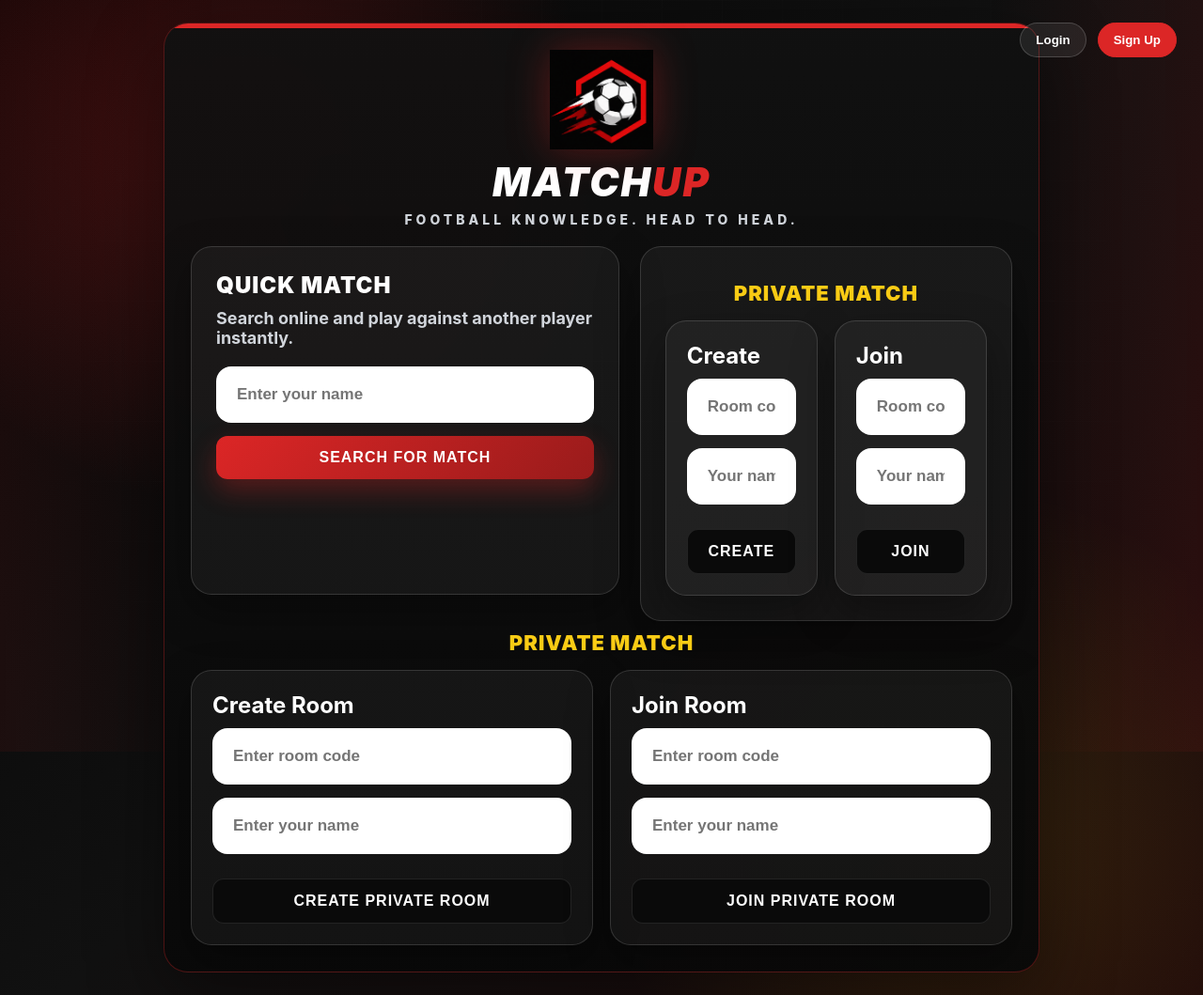
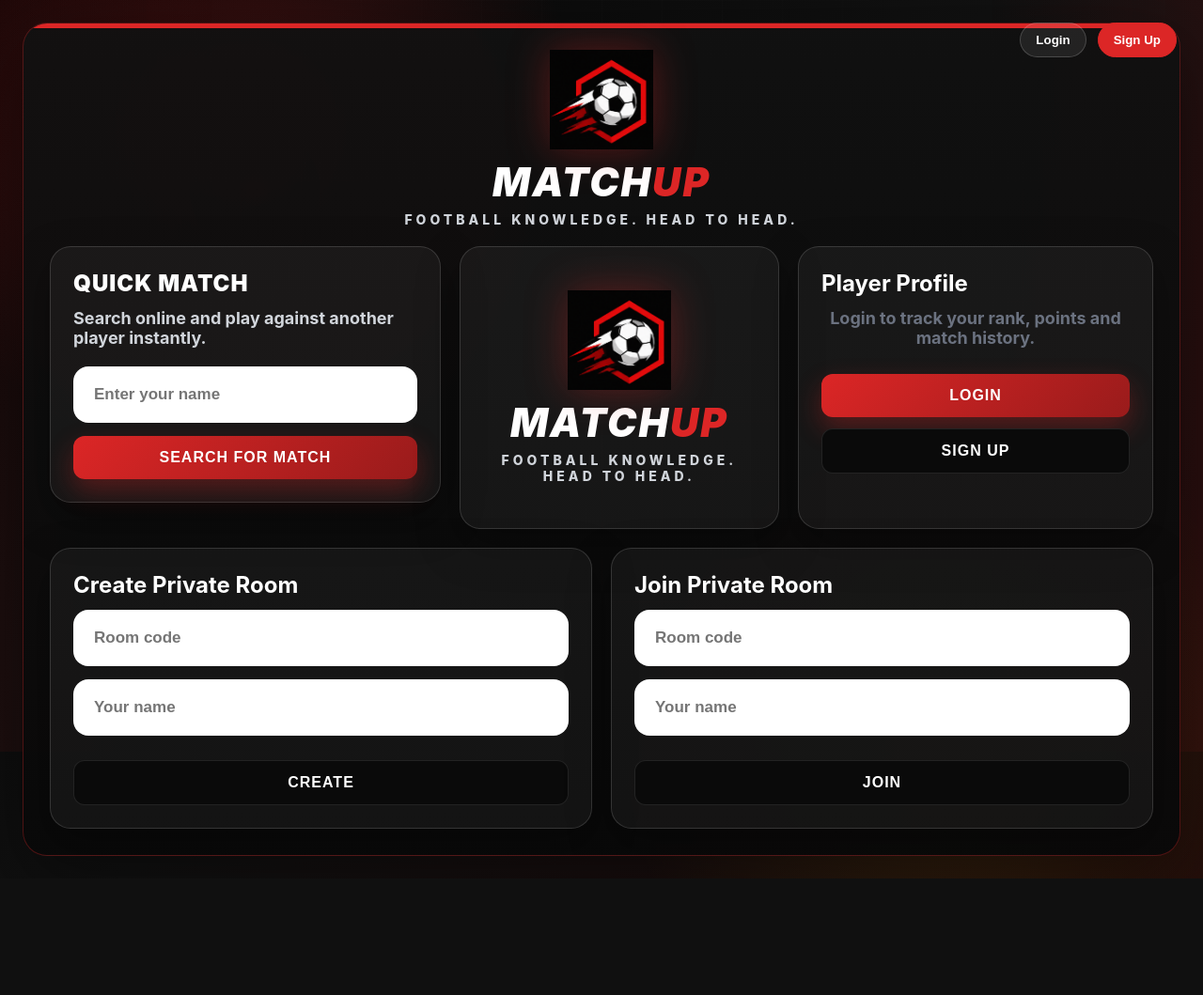
Before and after one commit to yusuf3435V2/football_app, a Flask app: page / in a window 1280 px wide. Shown: the whole page at 94% size. After the commit the page ends 935 px from the top, so only its background shows below. Run offline with Flask 3, Linux system fonts and the light colour scheme; some libraries are stand-ins or nearby versions.

Commit message:
Trying to make UI more dashboard like

```diff
--- a/static/app.js
+++ b/static/app.js
@@ -614,28 +614,28 @@ function renderMenu() {
                                 />
                             `}
 
-                            <button
-                                type="submit"
-                                class="btn btn-primary"
-                                ${state.isSearching ? 'disabled' : ''}
-                            >
-                                ${state.isSearching ? 'Searching...' : 'Search for Match'}
+                            <button type="submit" class="btn btn-primary">
+                                Search for Match
                             </button>
                         </form>
                     </div>
 
-                    <div class="private-match-panel">
-                        <div class="private-match-title">Private Match</div>
+                    <div class="centre-brand-card">
+                        <img src="/static/matchup-logo.png" class="main-logo" alt="MatchUp logo">
+                        <h1 class="menu-title">MATCH<span>UP</span></h1>
+                        <p class="brand-tagline">Football knowledge. Head to head.</p>
+                    </div>
 
-                        <div class="menu-options">
+                    ${renderProfileCard()}
+                </div>
+
+                <div class="private-row">
                     <div class="menu-section">
-                                <h2>Create</h2>
+                        <h2>Create Private Room</h2>
                         <form onsubmit="handleCreateRoom(event)">
                             <input type="text" id="roomCode" placeholder="Room code" maxlength="20" required />
                             ${state.authUser ? `
-                                        <div class="account-player-box">
-                                            Playing as <strong>${state.authUser.username}</strong>
-                                        </div>
+                                <div class="account-player-box">Playing as <strong>${state.authUser.username}</strong></div>
                             ` : `
                                 <input type="text" id="playerName" placeholder="Your name" maxlength="20" required />
                             `}
@@ -644,13 +644,11 @@ function renderMenu() {
                     </div>
 
                     <div class="menu-section">
-                                <h2>Join</h2>
+                        <h2>Join Private Room</h2>
                         <form onsubmit="handleJoinRoom(event)">
                             <input type="text" id="joinRoomCode" placeholder="Room code" maxlength="20" required />
                             ${state.authUser ? `
-                                        <div class="account-player-box">
-                                            Playing as <strong>${state.authUser.username}</strong>
-                                        </div>
+                                <div class="account-player-box">Playing as <strong>${state.authUser.username}</strong></div>
                             ` : `
                                 <input type="text" id="joinPlayerName" placeholder="Your name" maxlength="20" required />
                             `}
@@ -659,45 +657,40 @@ function renderMenu() {
                     </div>
                 </div>
             </div>
+            ${state.showAuthModal ? renderAuthModal() : ''}
+        </div>
+    `;
+}
+
+function renderProfileCard() {
+    if (!state.authUser) {
+        return `
+            <div class="profile-card">
+                <h2>Player Profile</h2>
+                <p class="info">Login to track your rank, points and match history.</p>
+                <button class="btn btn-primary" onclick="openAuthModal('login')">Login</button>
+                <button class="btn btn-secondary" onclick="openAuthModal('register')">Sign Up</button>
+            </div>
+        `;
+    }
+
+    return `
+        <div class="profile-card">
+            <h2>Player Profile</h2>
+            <div class="profile-name">👤 ${state.authUser.username}</div>
+
+            <div
+                class="profile-rank"
+                style="background: ${state.authUser.rank?.color || '#9CA3AF'};"
+            >
+                ${state.authUser.rank?.name || 'Sunday League'}
             </div>
 
-                <div class="private-match-title">
-                    Private Match
+            <div class="profile-points">
+                ${state.authUser.ranked_points ?? 0} RP
             </div>
 
-                <div class="menu-options">
-                    <div class="menu-section">
-                        <h2>Create Room</h2>
-                        <form onsubmit="handleCreateRoom(event)">
-                            <input type="text" id="roomCode" placeholder="Enter room code" maxlength="20" required />
-                            ${state.authUser ? `
-                                <div class="account-player-box">
-                                    Playing as <strong>${state.authUser.username}</strong>
-                                </div>
-                            ` : `
-                                <input type="text" id="playerName" placeholder="Enter your name" maxlength="20" required />
-                            `}
-                            <button type="submit" class="btn btn-secondary">Create Private Room</button>
-                        </form>
-                    </div>
-
-                    <div class="menu-section">
-                        <h2>Join Room</h2>
-                        <form onsubmit="handleJoinRoom(event)">
-                            <input type="text" id="joinRoomCode" placeholder="Enter room code" maxlength="20" required />
-                            ${state.authUser ? `
-                                <div class="account-player-box">
-                                    Playing as <strong>${state.authUser.username}</strong>
-                                </div>
-                            ` : `
-                                <input type="text" id="joinPlayerName" placeholder="Enter your name" maxlength="20" required />
-                            `}
-                            <button type="submit" class="btn btn-secondary">Join Private Room</button>
-                        </form>
-                    </div>
-                </div>
-            </div>
-            ${state.showAuthModal ? renderAuthModal() : ''}
+            <p class="profile-small">More stats coming soon</p>
         </div>
     `;
 }
--- a/static/style.css
+++ b/static/style.css
@@ -1069,6 +1069,87 @@ body::after {
     margin-bottom: 10px;
 }
 
+.home-grid {
+    display: grid;
+    grid-template-columns: 1.1fr 0.9fr 1fr;
+    gap: 20px;
+    align-items: stretch;
+}
+
+.quick-match-card,
+.centre-brand-card,
+.profile-card,
+.menu-section {
+    background: rgba(255,255,255,0.045);
+    border: 1px solid rgba(255,255,255,0.14);
+    border-radius: 22px;
+    padding: 24px;
+    box-shadow: 0 18px 45px rgba(0,0,0,0.35);
+}
+
+.centre-brand-card {
+    text-align: center;
+    display: flex;
+    flex-direction: column;
+    justify-content: center;
+    align-items: center;
+}
+
+
+.profile-card h2,
+.quick-match-card h2,
+.menu-section h2 {
+    color: var(--white);
+    font-size: 24px;
+    margin-bottom: 12px;
+}
+
+.profile-name {
+    color: var(--white);
+    font-size: 20px;
+    font-weight: 950;
+    margin-bottom: 14px;
+}
+
+.profile-rank {
+    color: #0a0a0a;
+    font-weight: 950;
+    border-radius: 999px;
+    padding: 10px 14px;
+    text-align: center;
+    text-transform: uppercase;
+    margin-bottom: 12px;
+}
+
+.profile-points {
+    color: var(--yellow);
+    font-size: 34px;
+    font-weight: 950;
+    text-align: center;
+}
+
+.profile-small {
+    color: var(--grey-light);
+    text-align: center;
+    margin-top: 10px;
+    font-weight: 700;
+}
+
+.private-row {
+    display: grid;
+    grid-template-columns: 1fr 1fr;
+    gap: 20px;
+    margin-top: 20px;
+}
+
+.app {
+    max-width: 1320px;
+}
+
+.menu-container {
+    padding: 28px;
+}
+
 @keyframes lockedOverlay {
     from { opacity: 0; }
     to { opacity: 1; }
@@ -1169,3 +1250,10 @@ body::after {
         font-size: 36px;
     }
 }
+
+@media (max-width: 950px) {
+    .home-grid,
+    .private-row {
+        grid-template-columns: 1fr;
+    }
+}
```
Lines whose indentation alone changed are shown as unchanged.
